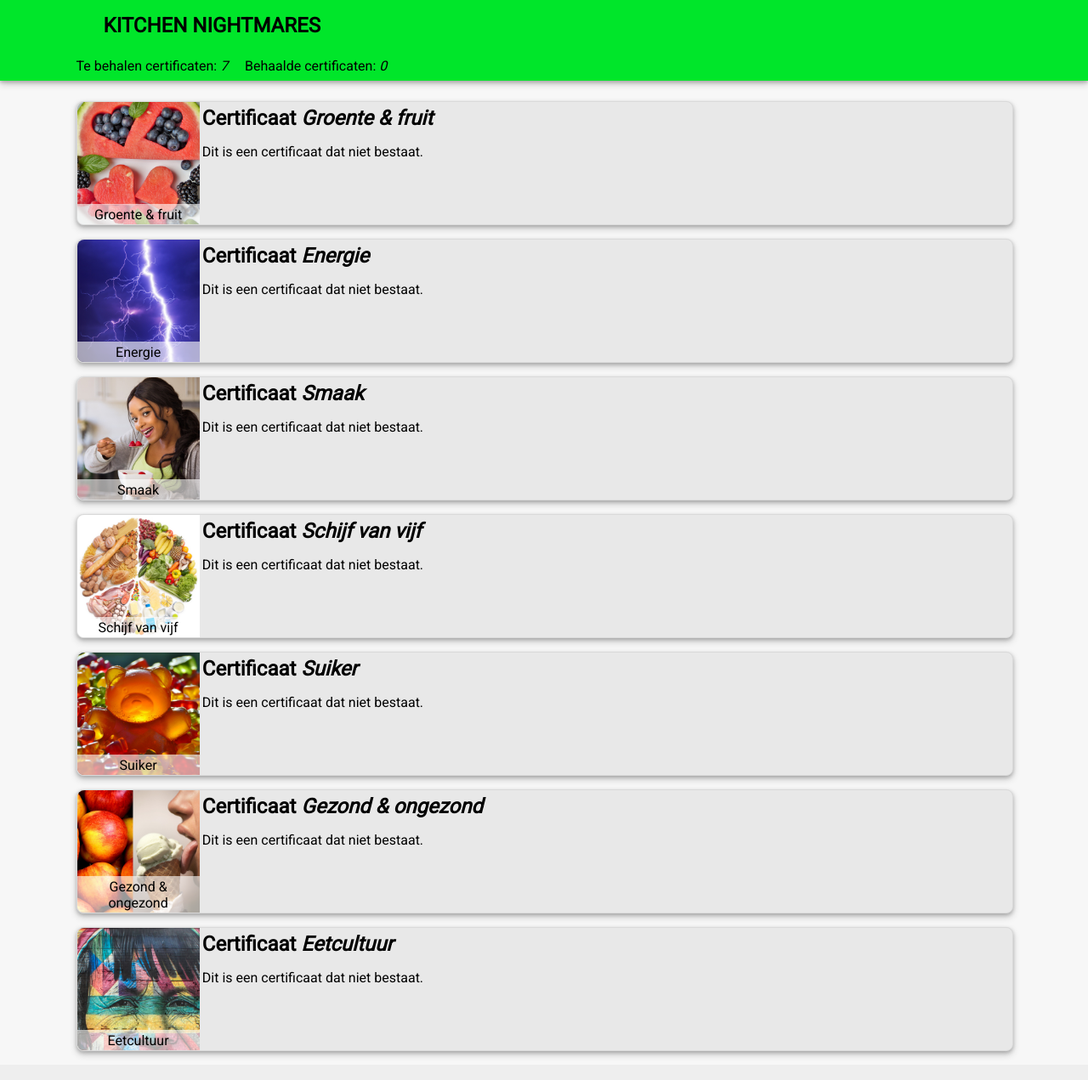
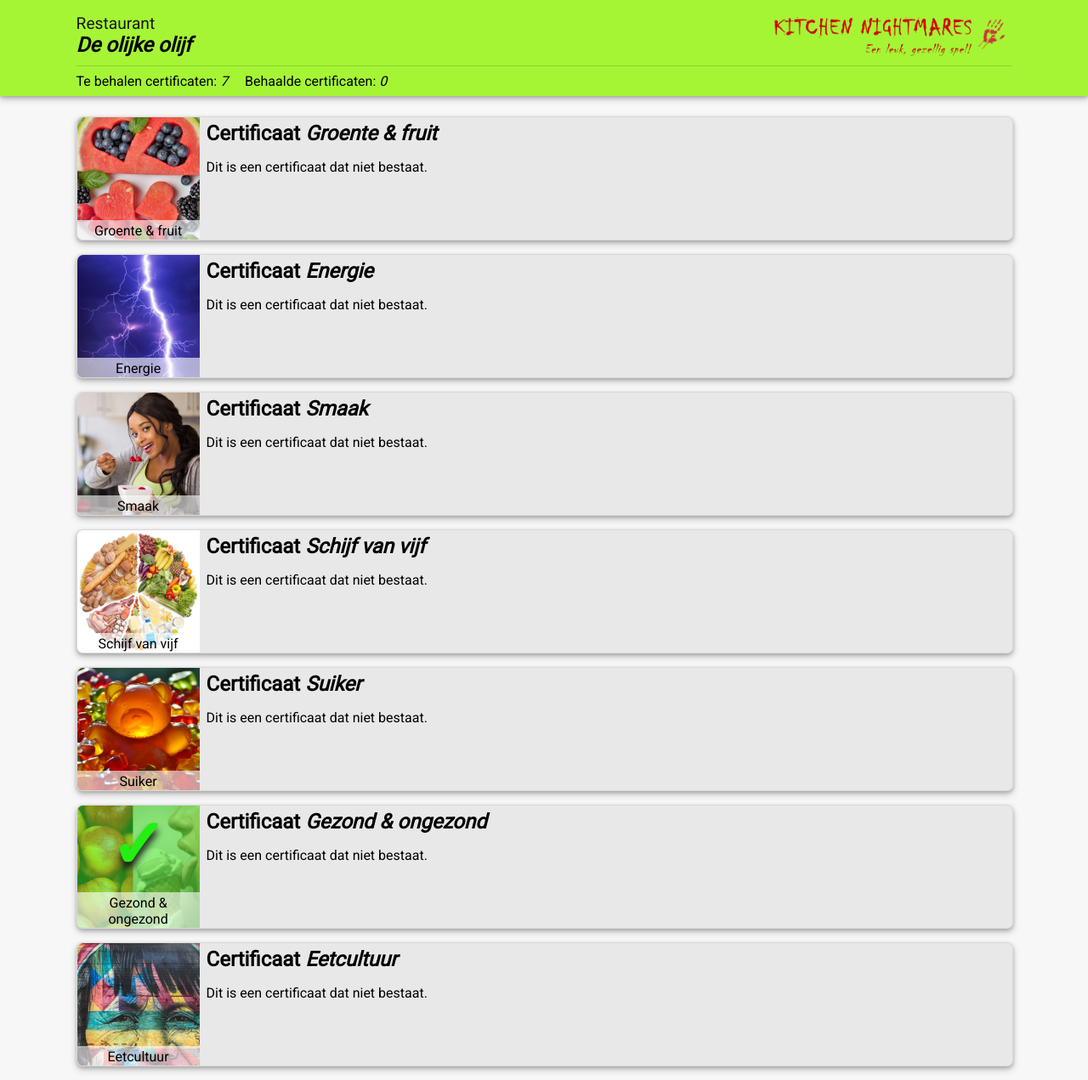
Before and after one commit to BaasS96/GAMIFICATION, a PHP site: page / in a window 1280 px wide. Shown: the whole page at 85% size. Before the commit the page ends 1242 px from the top, so only its background shows below. Run offline with PHP 8.4, Linux system fonts and the light colour scheme.

Commit message:
Added a logo, changed colors

```diff
--- a/index.html
+++ b/index.html
@@ -13,7 +13,13 @@
 <body>
     <div class="holder_top">
         <div class="top_banner">
-            <span class="top_banner_title">KITCHEN NIGHTMARES</span>
+            <div class="top_banner_resholder">
+                <span class="top_banner_res">Restaurant</span>
+                <span class="top_banner_resname">De olijke olijf</span>
+            </div>
+            <div class="top_banner_title">
+                <img src="images/logo.png" />
+            </div>
         </div>
         <div class="top_stats">
             <span class="stat">Te behalen certificaten: <em>7</em></span>
@@ -21,8 +27,7 @@
         </div>
     </div>
     <div class="holder">
-
-        <div class="obj_certificate">
+        <div class="obj_certificate obj_certificate-NGOT">
             <div class="obj_certificate_banner" id="c_groentefruit">
                 <div class="obj_certificate_name">
                     Groente & fruit
@@ -33,7 +38,7 @@
                 <p>Dit is een certificaat dat niet bestaat.</p>
             </div>
         </div>
-        <div class="obj_certificate">
+        <div class="obj_certificate obj_certificate-NGOT">
             <div class="obj_certificate_banner" id="c_energie">
                 <div class="obj_certificate_name">
                     Energie
@@ -44,7 +49,7 @@
                 <p>Dit is een certificaat dat niet bestaat.</p>
             </div>
         </div>
-        <div class="obj_certificate">
+        <div class="obj_certificate obj_certificate-NGOT">
             <div class="obj_certificate_banner" id="c_smaak">
                 <div class="obj_certificate_name">
                     Smaak
@@ -55,7 +60,7 @@
                 <p>Dit is een certificaat dat niet bestaat.</p>
             </div>
         </div>
-        <div class="obj_certificate">
+        <div class="obj_certificate obj_certificate-NGOT">
             <div class="obj_certificate_banner" id="c_schijfvanvijf">
                 <div class="obj_certificate_name">
                     Schijf van vijf
@@ -66,7 +71,7 @@
                 <p>Dit is een certificaat dat niet bestaat.</p>
             </div>
         </div>
-        <div class="obj_certificate">
+        <div class="obj_certificate obj_certificate-NGOT">
             <div class="obj_certificate_banner" id="c_suiker">
                 <div class="obj_certificate_name">
                     Suiker
@@ -77,8 +82,11 @@
                 <p>Dit is een certificaat dat niet bestaat.</p>
             </div>
         </div>
-        <div class="obj_certificate">
+        <div class="obj_certificate obj_certificate-YGOT">
             <div class="obj_certificate_banner" id="c_gezondongezond">
+                <div class="obj_certificate_check">
+                    &#10003;
+                </div>
                 <div class="obj_certificate_name">
                     Gezond & ongezond
                 </div>
@@ -88,7 +96,7 @@
                 <p>Dit is een certificaat dat niet bestaat.</p>
             </div>
         </div>
-        <div class="obj_certificate">
+        <div class="obj_certificate obj_certificate-NGOT">
             <div class="obj_certificate_banner" id="c_eetcultuur">
                 <div class="obj_certificate_name">
                     Eetcultuur
--- a/style.css
+++ b/style.css
@@ -10,7 +10,7 @@ body {
     position: sticky;
     top: 0px;
     z-index: 20;
-    background-color: #00e62a;
+    background-color: #a5f535;
     box-shadow: 0 2px 4px 0 rgba(0, 0, 0, 0.2), 0 4px 8px 0 rgba(0, 0, 0, 0.19);
 }
 
@@ -23,16 +23,39 @@ body {
 
 .top_banner {
     padding-top: 1em;
-    padding-bottom: 1em;
-    padding-left: 2em;
-    padding-right: 2em;
     margin-left: 7vw;
     margin-right: 7vw;
+    display: flex;
+    flex-direction: row;
+    justify-content: space-between;
+}
+
+.top_banner_resholder {
+    display: block;
+}
+
+.top_banner_res {
+    display: block;
+    font-size: 1.2em;
+    color: #191919;
+}
+
+.top_banner_resname {
+    display: block;
+    font-size: 1.5em;
+    font-weight: 600;
+    font-style: italic;
 }
 
 .top_banner_title {
-    font-size: 1.5em;
-    font-weight: 700;
+    font-size: 1.7em;
+    font-weight: 900;
+    vertical-align: middle;
+    height: 100%;
+}
+
+.top_banner_title img {
+    height: 2em;
 }
 
 .top_stats {
@@ -40,6 +63,7 @@ body {
     padding-bottom: 0.5em;
     margin-left: 7vw;
     margin-right: 7vw;
+    border-top: 1px solid #00000025;
 }
 
 .stat {
@@ -55,22 +79,26 @@ body {
     display: flex;
     flex-direction: row;
     margin-bottom: 1em;
+    border-radius: 7px;
     background-color: #e8e8e8;
     border: 1px solid #dadada;
-    border-radius: 0.5em;
     box-shadow: 0 2px 4px 0 rgba(0, 0, 0, 0.2), 0 4px 8px 0 rgba(0, 0, 0, 0.19);
     transition: background-color 0.3s cubic-bezier(0.4, 0.0, 0.2, 1);
 }
 
-.obj_certificate:hover {
-    background-color: #d3e600;
+.obj_certificate-NGOT:hover {
+    background-color: #e6e032;
+}
+
+.obj_certificate-YGOT:hover {
+    background-color: #41e632;
 }
 
 .obj_certificate_banner {
     width: 9em;
     height: 9em;
-    border-top-left-radius: 0.5em;
-    border-bottom-left-radius: 0.5em;
+    border-top-left-radius: 7px;
+    border-bottom-left-radius: 7px;
     position: relative;
     background-size: cover;
 }
@@ -103,6 +131,22 @@ body {
     background-image: url("images/eetcultuur.jpg");
 }
 
+.obj_certificate_check {
+    position: absolute;
+    display: block;
+    top: 0;
+    width: 100%;
+    height: 100%;
+    font-size: 5em;
+    font-weight: 900;
+    text-align: center;
+    color: #24EF12;
+    text-shadow: 0em 0.1em 0.1em #191919;
+    background-color: #41e63290;
+    border-top-left-radius: 7px;
+    border-bottom-left-radius: 7px;
+}
+
 .obj_certificate_name {
     font-size: 1em;
     position: absolute;
@@ -115,14 +159,14 @@ body {
     background-color: #FFFFFF99;
     width: calc(100% - 0.2em);
     text-align: center;
-    border-bottom-left-radius: 0.5em;
+    border-bottom-left-radius: 7px;
 }
 
 .obj_certificate_info {
     position: relative;
     padding-top: 0.3em;
     padding-bottom: 0.3em;
-    padding-left: 0.2em;
+    padding-left: 0.5em;
     padding-right: 0.2em;
 }
 
```
Also changed, not shown: images/logo.png (added).
